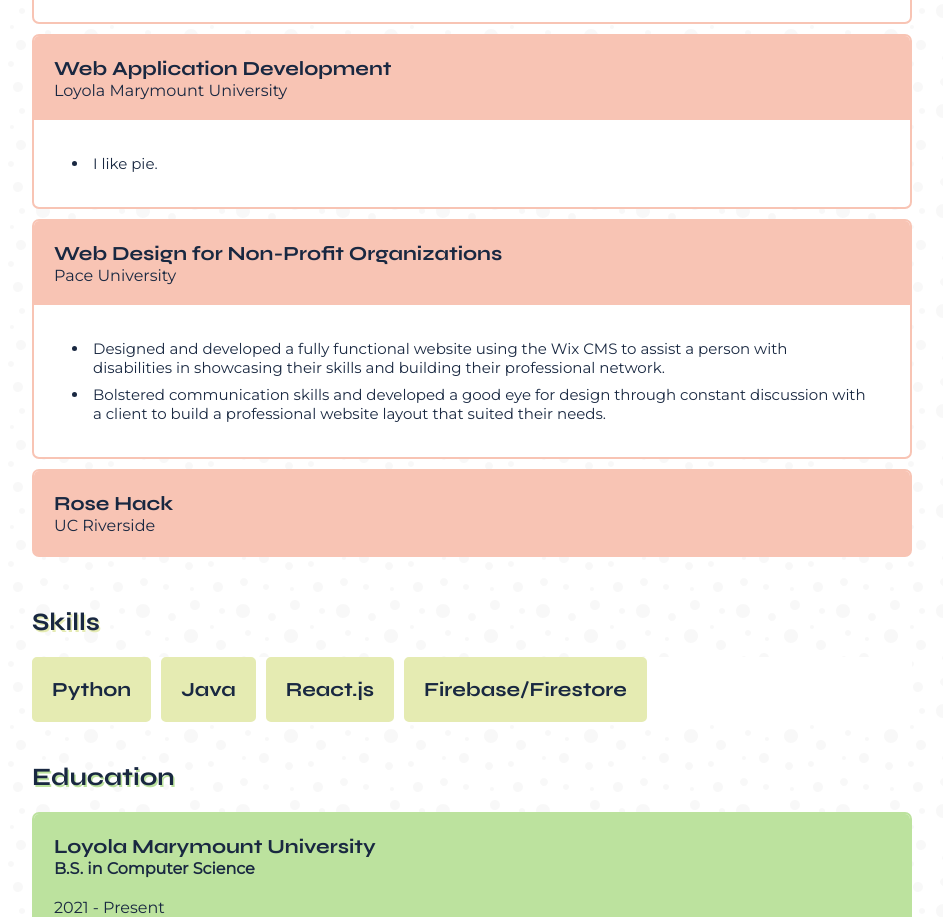
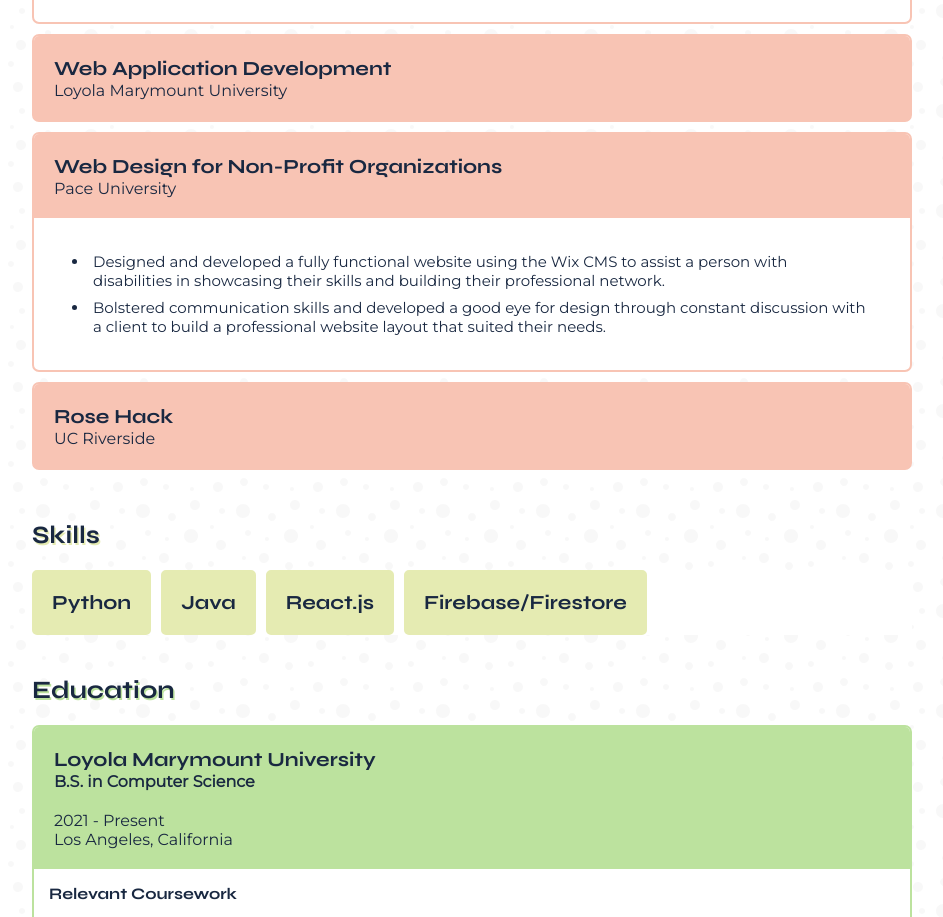
Before and after one commit to speer987/personal-website, a React (Create React App) app: page / in a window 1280 px wide. Shown: the part 1800-2717 px from the top of the page, without its empty margins (168-1111 px from the left). Built offline with nearby package versions, Linux system fonts and the light colour scheme.

Commit message:
adding updated code about projects

```diff
--- a/package.json
+++ b/package.json
@@ -14,7 +14,7 @@
   },
   "scripts": {
     "predeploy": "npm run build",
-    "deploy" : "gh-pages -d build",
+    "deploy": "gh-pages -d build",
     "start": "react-scripts start",
     "build": "react-scripts build",
     "test": "react-scripts test",
--- a/src/components/projects.js
+++ b/src/components/projects.js
@@ -11,7 +11,7 @@
   {
     course: "Web Application Development",
     university: "Loyola Marymount University",
-    desc: ["I like pie."],
+    // desc: ["I like pie."],
   },
   {
     course: "Web Design for Non-Profit Organizations",
```
Also changed, not shown: 1 other file (tests, documents, lock files or other folders).
